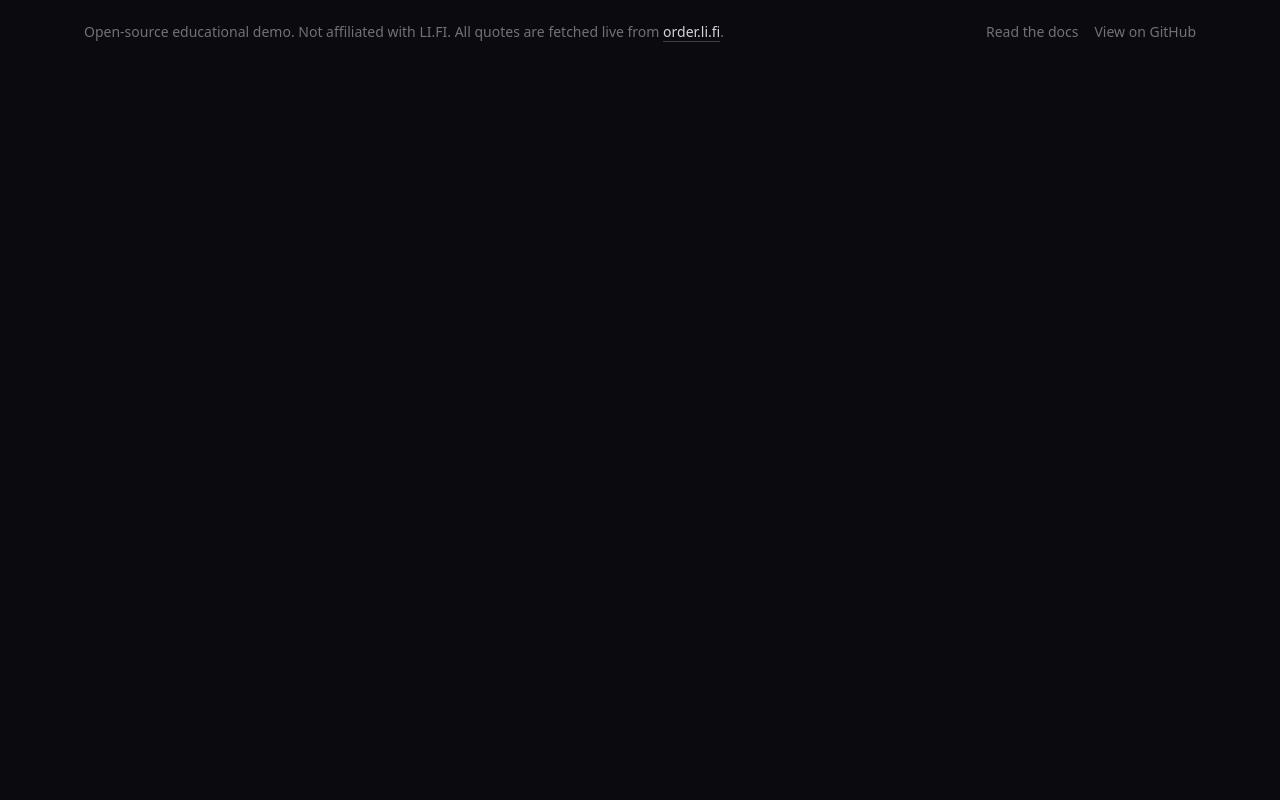
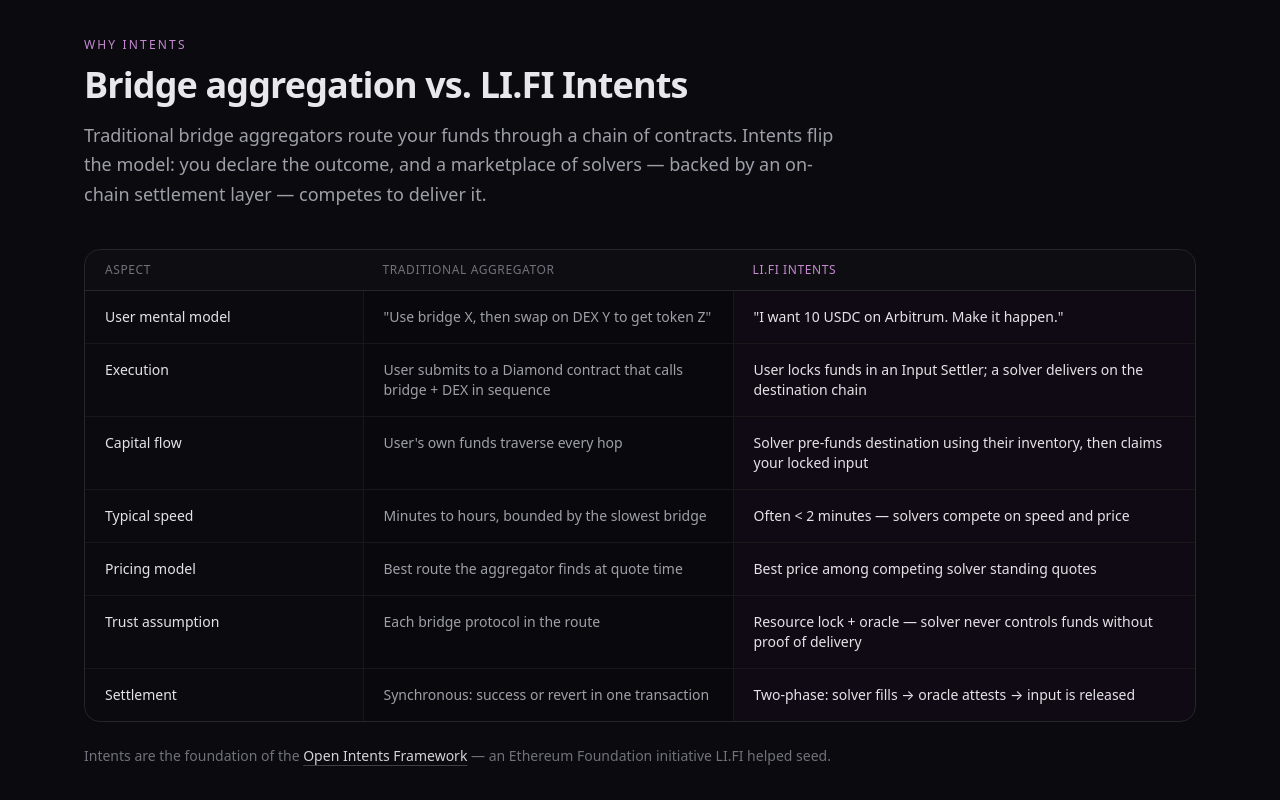
Before and after one commit to VincenImanuell/LIFI_INTENT, a React (Vite) app: page / in a window 1280 px wide. Shown: the part 740-1540 px from the top of the page. Before the commit the page ends 822 px from the top, so only its background shows below. Built offline with nearby package versions, Linux system fonts and the light colour scheme.

Commit message:
Add bridge aggregation vs LI.FI Intents comparison

```diff
--- a/src/App.jsx
+++ b/src/App.jsx
@@ -1,5 +1,6 @@
 import Header from './components/Header'
 import Hero from './components/Hero'
+import Comparison from './components/Comparison'
 import Footer from './components/Footer'
 
 function App() {
@@ -8,6 +9,7 @@
       <Header />
       <main className="flex-1">
         <Hero />
+        <Comparison />
       </main>
       <Footer />
     </div>
--- /dev/null
+++ b/src/components/Comparison.jsx
@@ -0,0 +1,94 @@
+import Section from './Section'
+
+const rows = [
+  {
+    aspect: 'User mental model',
+    traditional: '"Use bridge X, then swap on DEX Y to get token Z"',
+    intent: '"I want 10 USDC on Arbitrum. Make it happen."',
+  },
+  {
+    aspect: 'Execution',
+    traditional: 'User submits to a Diamond contract that calls bridge + DEX in sequence',
+    intent: 'User locks funds in an Input Settler; a solver delivers on the destination chain',
+  },
+  {
+    aspect: 'Capital flow',
+    traditional: "User's own funds traverse every hop",
+    intent: 'Solver pre-funds destination using their inventory, then claims your locked input',
+  },
+  {
+    aspect: 'Typical speed',
+    traditional: 'Minutes to hours, bounded by the slowest bridge',
+    intent: 'Often < 2 minutes — solvers compete on speed and price',
+  },
+  {
+    aspect: 'Pricing model',
+    traditional: 'Best route the aggregator finds at quote time',
+    intent: 'Best price among competing solver standing quotes',
+  },
+  {
+    aspect: 'Trust assumption',
+    traditional: 'Each bridge protocol in the route',
+    intent: 'Resource lock + oracle — solver never controls funds without proof of delivery',
+  },
+  {
+    aspect: 'Settlement',
+    traditional: 'Synchronous: success or revert in one transaction',
+    intent: 'Two-phase: solver fills → oracle attests → input is released',
+  },
+]
+
+export default function Comparison() {
+  return (
+    <Section
+      id="compare"
+      eyebrow="Why intents"
+      title="Bridge aggregation vs. LI.FI Intents"
+      lede="Traditional bridge aggregators route your funds through a chain of contracts. Intents flip the model: you declare the outcome, and a marketplace of solvers — backed by an on-chain settlement layer — competes to deliver it."
+    >
+      <div className="rounded-2xl border border-zinc-800 bg-zinc-950/40 overflow-hidden">
+        <div className="grid grid-cols-12 text-xs uppercase tracking-wider text-zinc-500 border-b border-zinc-800 bg-zinc-900/40">
+          <div className="col-span-12 sm:col-span-3 px-5 py-3">Aspect</div>
+          <div className="hidden sm:block sm:col-span-4 px-5 py-3">Traditional aggregator</div>
+          <div className="hidden sm:block sm:col-span-5 px-5 py-3 text-fuchsia-300/80">
+            LI.FI Intents
+          </div>
+        </div>
+        {rows.map((row, i) => (
+          <div
+            key={row.aspect}
+            className={`grid grid-cols-12 ${i !== rows.length - 1 ? 'border-b border-zinc-900' : ''}`}
+          >
+            <div className="col-span-12 sm:col-span-3 px-5 py-4 text-sm font-medium text-zinc-200 bg-zinc-900/20">
+              {row.aspect}
+            </div>
+            <div className="col-span-12 sm:col-span-4 px-5 py-4 text-sm text-zinc-400 sm:border-l sm:border-zinc-900">
+              <div className="sm:hidden text-[10px] uppercase tracking-wider text-zinc-500 mb-1">
+                Traditional
+              </div>
+              {row.traditional}
+            </div>
+            <div className="col-span-12 sm:col-span-5 px-5 py-4 text-sm text-zinc-200 sm:border-l sm:border-zinc-900 bg-fuchsia-500/[0.03]">
+              <div className="sm:hidden text-[10px] uppercase tracking-wider text-fuchsia-300/80 mb-1">
+                LI.FI Intents
+              </div>
+              {row.intent}
+            </div>
+          </div>
+        ))}
+      </div>
+      <p className="mt-6 text-sm text-zinc-500">
+        Intents are the foundation of the{' '}
+        <a
+          href="https://github.com/openintentsframework/oif-contracts"
+          target="_blank"
+          rel="noreferrer"
+          className="text-zinc-300 underline underline-offset-4 decoration-zinc-700 hover:text-zinc-100"
+        >
+          Open Intents Framework
+        </a>{' '}
+        — an Ethereum Foundation initiative LI.FI helped seed.
+      </p>
+    </Section>
+  )
+}
```
